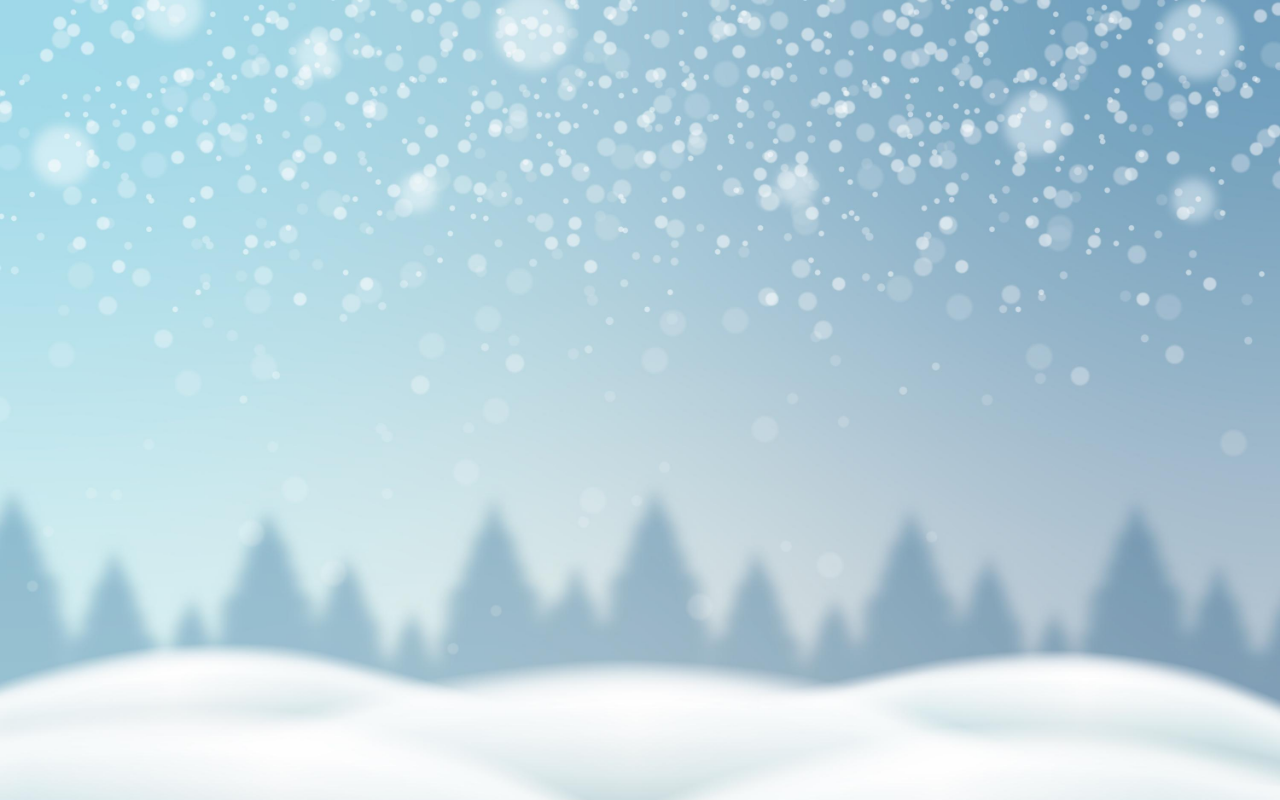
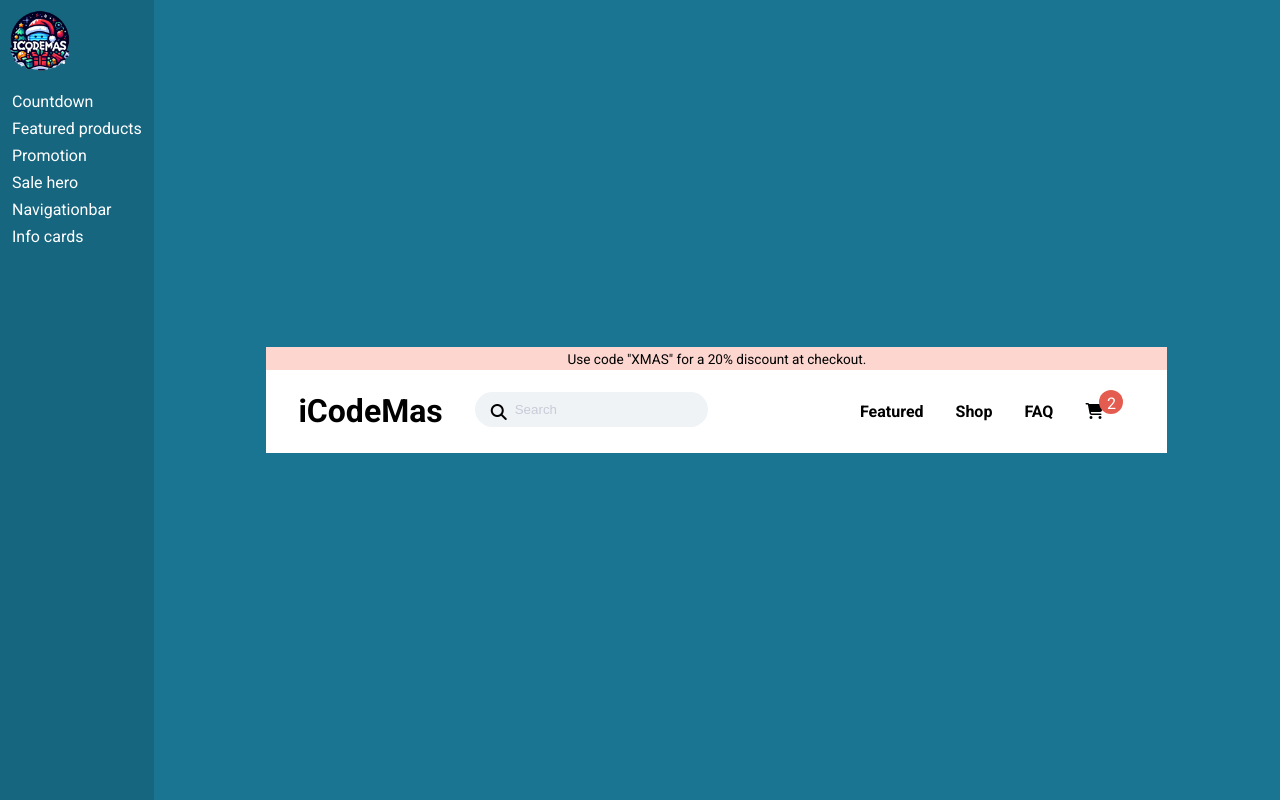
Before and after one commit to stef1996janssens/iCodeThis, a plain HTML site: page iCodeMas/iCodeMas_05_Ecommerce_nav/index.html in a window 1280 px wide. Drawn offline with nearby package versions, Linux system fonts and the light colour scheme.

Commit message:
Challenge 05 navbar

```diff
--- a/iCodeMas/Common/common.css
+++ b/iCodeMas/Common/common.css
@@ -1,3 +1,8 @@
+:root{
+    --flex-gap: 2em;
+}
+
+
 /*-------*/
 /* Reset */
 /*-------*/
@@ -25,6 +30,7 @@ body{
     place-items: center;
     height: 100dvh;
     margin: 0;
+    background-color: var(--clr-background);
 }
 
 img{
@@ -40,6 +46,14 @@ img{
     gap: var(--flex-gap);
 }
 
+.flex.row{
+    flex-direction: row;
+}
+
+.flex.row.v-center{
+    align-items: center;
+}
+
 .flex.column {
     flex-direction: column;
     gap: 0;
@@ -48,6 +62,8 @@ img{
 .flex.column.h-start{
     align-items: start;
 }
+
+
 
 .flex.column.v-center{
     justify-content: center;
@@ -58,9 +74,20 @@ img{
     align-items: center;
 }
 
-.flex.between {
+.flex.h-end{
+    justify-content: end;
+}
+
+.flex.h-between {
     justify-content: space-between;
-    align-items: start;
+}
+
+.flex.h-around{
+    justify-content: space-around;
+}
+
+.full-width{
+    width: 100%;
 }
 
 .flow>* {
--- a/iCodeMas/Common/navbar.css
+++ b/iCodeMas/Common/navbar.css
@@ -3,7 +3,7 @@
     --nav-clr-main: #fff;
 }
 
-nav{
+#main-nav{
     height: 100dvh;
 
     background-color: color-mix(in srgb, var(--clr-background) 100%, #000 15%);
@@ -16,12 +16,12 @@ nav{
     align-items: start;
 }
 
-nav img{
+#main-nav img{
     width: 80px;
     height: 80px;
 }
 
-nav ul{
+#main-nav ul{
     list-style: none;
     padding: 0;
     padding: .75em;
@@ -29,19 +29,19 @@ nav ul{
     text-align: start;
 }
 
-nav ul li{
+#main-nav ul li{
     margin-bottom: .5em;
 }
 
-nav ul li a{
+#main-nav ul li a{
     text-decoration: none;
     color: var(--nav-clr-text, #fff) ;
 }
 
-nav ul li a.active{
+#main-nav ul li a.active{
     opacity: .5;
 }
 
-nav ul li:hover a{
+#main-nav ul li:hover a{
     opacity: .75;
 }
--- a/iCodeMas/Common/navbar.js
+++ b/iCodeMas/Common/navbar.js
@@ -6,13 +6,14 @@ $(function(){
 
 function appendNavbar(){
     const $nav = `
-    <nav>
+    <nav id="main-nav">
         <img class="site-logo" src="../common/logo_iCodeMas.png">
         <ul>
             <li><a class="nav-link" href="../iCodeMas_01_Countdown/">Countdown</a></li>
             <li><a class="nav-link" href="../iCodeMas_02_Ecommerce_featured_products/">Featured products</a></li>
             <li><a class="nav-link" href="../iCodeMas_03_Ecommerce_promotion/">Promotion</a></li>
             <li><a class="nav-link" href="../iCodeMas_04_Ecommerce_sale_hero/">Sale hero</a></li>
+            <li><a class="nav-link" href="../iCodeMas_05_Ecommerce_nav/">Navigationbar</a></li>
             <li><a class="nav-link" href="../iCodeMas_12_Ecommerce_info_cards/">Info cards</a></li>
         </ul>
     </nav>`
--- a/iCodeMas/iCodeMas_02_Ecommerce_featured_products/style.css
+++ b/iCodeMas/iCodeMas_02_Ecommerce_featured_products/style.css
@@ -3,10 +3,11 @@
     --nav-clr-text: #fff;
     --clr-main: #121a23;
     --clr-secondary: #033139;
+    --flex-gap: 2em;
 }
 
 
-body{
+.body-content{
     background-image: url(https://icodethis.com/images/iCodeMas/snow_bg.png);
     background-size: cover;
 }
@@ -23,26 +24,6 @@ body{
     max-width: 80%;
 }
 
-.flex{
-    display: flex;
-    gap: 2em;
-}
-
-.flex.column{
-    flex-direction: column;
-    gap: 0;
-}
-
-.flex.center{
-    justify-content: center;
-    align-items: center;
-}
-
-.flex.between{
-    justify-content: space-between;
-    align-items: start;
-}
-
 #featured-products{
     padding-top: 2em;
     border-radius: 10px;
@@ -53,6 +34,7 @@ body{
 
 .products{
     margin: 50px 0;
+    gap: 1em;
 }
 
 .product{
--- a/iCodeMas/iCodeMas_03_Ecommerce_promotion/style.css
+++ b/iCodeMas/iCodeMas_03_Ecommerce_promotion/style.css
@@ -9,10 +9,6 @@
 
     --flow-gap: 1em;
 
-}
-
-.body-content{
-    background: var(--clr-background);
 }
 
 .container{
--- a/iCodeMas/iCodeMas_04_Ecommerce_sale_hero/style.css
+++ b/iCodeMas/iCodeMas_04_Ecommerce_sale_hero/style.css
@@ -7,10 +7,6 @@
 
     --flow-gap: 1em;
 
-}
-
-.body-content{
-    background: var(--clr-background);
 }
 
 .container{
--- a/iCodeMas/iCodeMas_05_Ecommerce_nav/index.html
+++ b/iCodeMas/iCodeMas_05_Ecommerce_nav/index.html
@@ -1,25 +1,58 @@
 <!DOCTYPE html>
 <html lang="en">
+
 <head>
     <meta charset="UTF-8">
     <meta name="viewport" content="width=device-width, initial-scale=1.0">
     <title>Document</title>
 
     <!-- STYLESHEETS -->
-    <link rel="stylesheet" href="style.css"/>
+    <link rel="stylesheet" href="../common/common.css" />
+    <link rel="stylesheet" href="../common/navbar.css" />
+    <link rel="stylesheet" href="style.css" />
+
+
 
     <!-- SCRIPTS -->
     <script src="https://ajax.googleapis.com/ajax/libs/jquery/3.7.1/jquery.min.js"></script>
+    <script src="https://kit.fontawesome.com/2ab72c0422.js" crossorigin="anonymous"></script>
+    <script type="text/javascript" src="../common/navbar.js"></script>
+
+
 
     <!-- FONTS -->
     <link rel="preconnect" href="https://fonts.googleapis.com">
     <link rel="preconnect" href="https://fonts.gstatic.com" crossorigin>
     <link href="https://fonts.googleapis.com/css2?family=Roboto:wght@400;700&display=swap" rel="stylesheet">
 </head>
+
 <body>
-    <nav>
-        <ul></ul>
-    </nav>
+    <div class="body-content">
+        <div class="container">
+            <div class="notification flex center">
+                Use code "XMAS" for a 20% discount at checkout.
+            </div>
+            <nav class="nav flex row v-center h-around">
+                <div class="flex full-width">
+                    <div class="brand">iCodeMas</div>
+                    <div class="search">
+                        <input type="text" placeholder="Search">
+                        <i class="fa-solid fa-magnifying-glass"></i>
+                    </div>
+                </div>
+                <div class="flex full-width h-end">
+                    <ul class="nav-links flex center">
+                        <li class="nav-link"><a href="">Featured</a></li>
+                        <li class="nav-link"><a href="">Shop</a></li>
+                        <li class="nav-link"><a href="">FAQ</a></li>
+                    </ul>
+                    <div class="cart flex center">
+                        <i class="fa-solid fa-cart-shopping"></i>
+                    </div>
+                </div>
+             <nav>
+        </div>
+    </div>
+</body>
 
-</body>
 </html>
--- a/iCodeMas/iCodeMas_05_Ecommerce_nav/style.css
+++ b/iCodeMas/iCodeMas_05_Ecommerce_nav/style.css
@@ -1,54 +1,93 @@
-*, *::before, *::after{
-    box-sizing: border-box;
+:root{
+    --clr-background: #1a7592;
+    --clr-background-nav: #fff;
+    --clr-cart-amount: #e45c4f;
+    --clr-bg-input: #eff3f6;
+    --clr-input: #c9cbd8;
+    --clr-notification: #fcd6cf;
 }
 
-h1, h2, p{
-    margin: 0;
-}
-
-
-body{
-    background-image: url(resources/img/snow-bg.jpg);
-    background-size: cover;
-    display: flex;
-    align-items: center;
-    justify-content: center;
-    height: 100dvh;
-    margin: 0;
-    color:#121a23;
-    text-align: center;
-    font-family: 'Roboto', sans-serif;
+.body-content{
+    --clr-background: #1a7592;
 }
 
 .container{
-    max-width: 60%;
-    ;
-    display: flex;
-    justify-content: center;
-    background-color: #eaf4fc;
-    border-radius: 10px;
+    width: 80%;
+    container: container / inline-size;
 }
 
-.container > .container{
-    max-width: 80%;
+.notification{
+    padding: .25em;
+    font-size: .85rem;
+    background: var(--clr-notification);
 }
 
-.flex{
-    display: flex;
-    gap: 2em;
+.nav{
+    background-color: var(--clr-background-nav);
+    padding: 1em 2em;
+    gap: var(--flex-gap);
+    width: 100%;
 }
 
-.flex.column{
-    flex-direction: column;
-    gap: 0;
+.brand{
+    font-size: 2rem;
+    font-weight: 600;
 }
 
-.flex.center{
-    justify-content: center;
-    align-items: center;
+.search{
+    position: relative;
+
+    & input{
+        padding: .75em 1.25em .75em 3em;
+        outline: none;
+        border: none;
+        border-radius: 100px;
+        background-color: var(--clr-bg-input);
+    }
+
+    & input::placeholder{
+        color: var(--clr-input);
+    }
+
+    & i{
+        position: absolute;
+        left: 1em;
+        top: .75em;
+    }
 }
 
-.flex.between{
-    justify-content: space-between;
-    align-items: start;
+.nav-links{
+    list-style: none;
+
+    .nav-link a{
+        text-decoration: none;
+        color: #000;
+        font-weight: 600;
+    }
+
+    .nav-link:hover a{
+        opacity: .75;
+    }
 }
+
+.cart{
+    position: relative;
+}
+
+.cart:hover{
+    cursor: pointer;
+    opacity: .75;
+}
+
+.cart::before{
+    position: absolute;
+    content: '2';
+    top: .25em;
+    right: -1.25em;
+    background-color: var(--clr-cart-amount);
+    border-radius: 50%;
+    width: 1.5rem;
+    height: 1.5rem;
+    padding: .25rem;
+    color: #fff;
+}
--- a/iCodeMas/iCodeMas_12_Ecommerce_info_cards/style.css
+++ b/iCodeMas/iCodeMas_12_Ecommerce_info_cards/style.css
@@ -8,9 +8,6 @@
     --flex-gap: 1em;
 }
 
-.body-content{
-    background-color: var(--clr-background);
-}
 
 .info-card{
     padding: .5em 1em;
```
Also changed, not shown: iCodeMas/iCodeMas_05_Ecommerce_nav/resources/img/sale_banner.png (deleted), iCodeMas/iCodeMas_05_Ecommerce_nav/resources/img/snow-bg.jpg (deleted).
